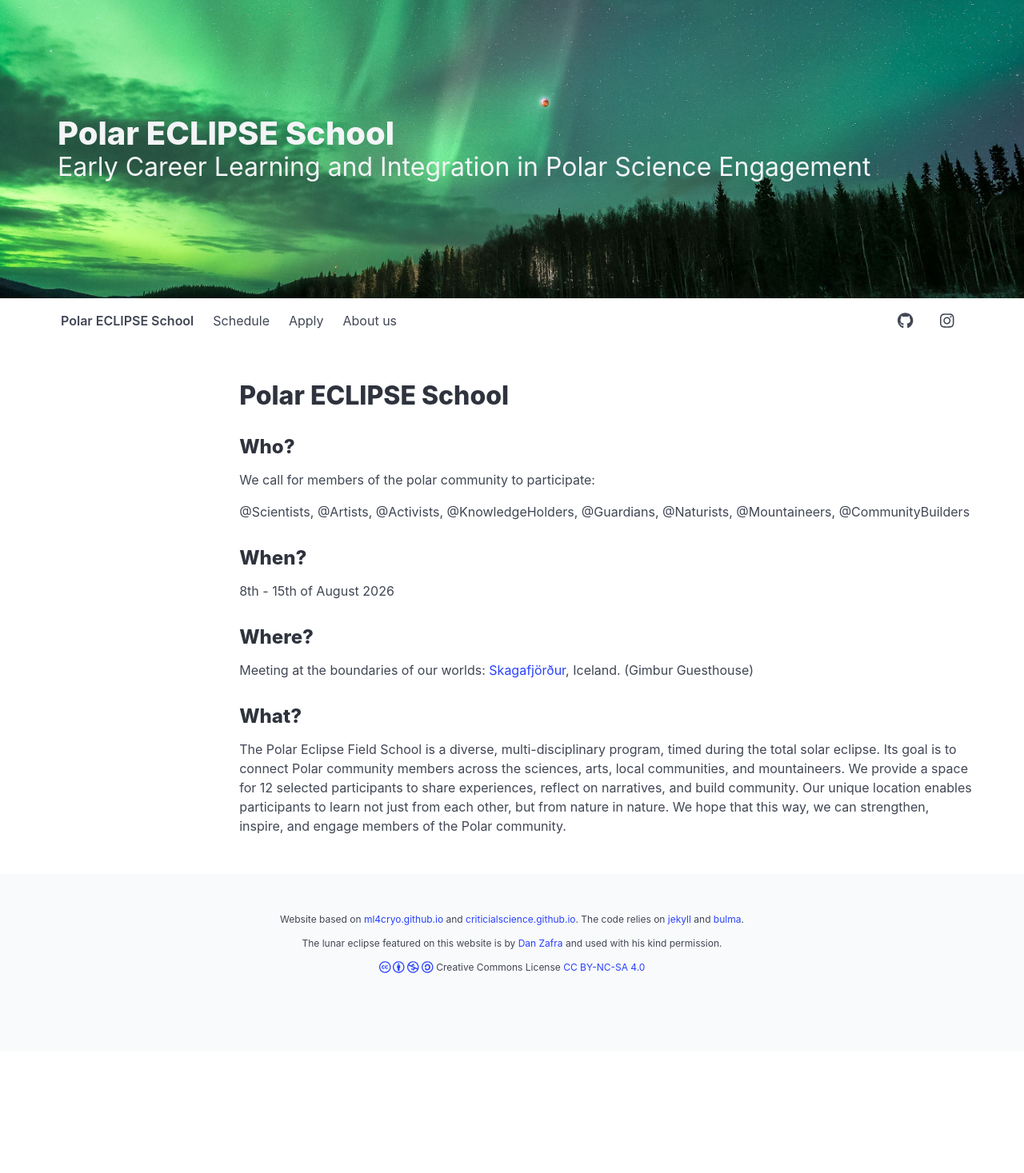
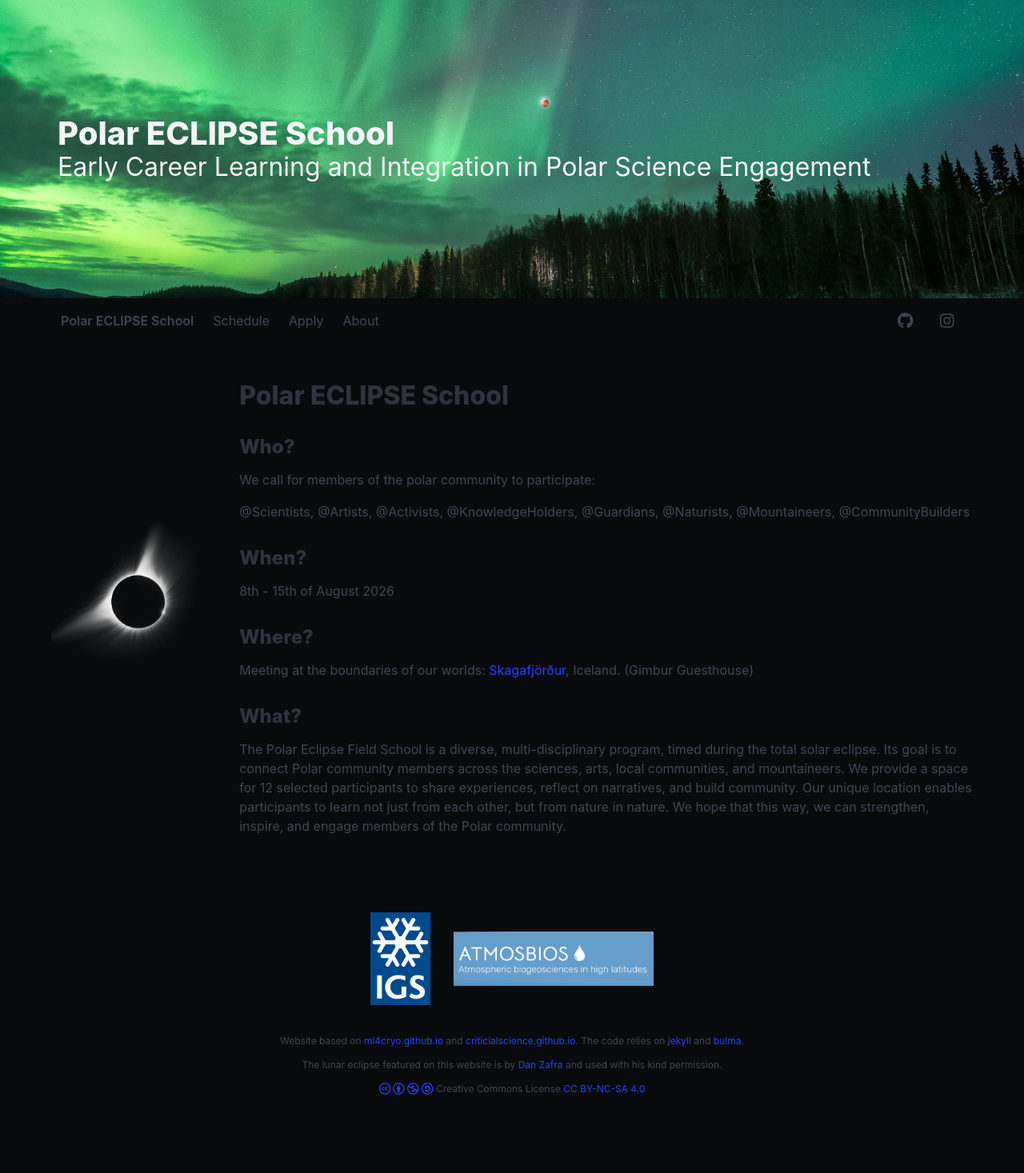
Before and after one commit to polar-eclipse-school/polar-eclipse-school.github.io, a Jekyll site: the page built from index.md, in a window 1280 px wide. Shown: the whole page at 80% size. Built offline with Jekyll 4.4.1, drawn with Linux system fonts in a browser that asks for light colours; a style sheet for code colours, icons or effects is not loaded; before the commit the page ends 1315 px from its top, so only the background shows below that.

Commit message:
make background black. add supporters to footer. add icon.

```diff
--- a/_config.yml
+++ b/_config.yml
@@ -19,6 +19,7 @@ email: julia.kaltenborn[at]mail.mcgill.ca
 description: Website of the Polar ECLIPSE School
 author: Julia Kaltenborn
 url: https://polar-eclipse-school.github.io
+logo: /assets/images/favicon.png
 
 # Custom variables
 hero_image: /assets/images/banner/eclipse_aurora_cropped.jpeg
--- a/_data/navigation.yml
+++ b/_data/navigation.yml
@@ -2,5 +2,5 @@
   link: /schedule
 - name: Apply
   link: /apply
-- name: About us
+- name: About
   link: /about
--- a/_includes/footer.html
+++ b/_includes/footer.html
@@ -1,5 +1,15 @@
-<footer class="footer">
+<footer class="footer has-background-black">
   <div class="content has-text-centered is-size-7">
+    <div class="container">
+      <a href="https://www.igsoc.org/" style="margin-right: 25px;">
+        <img src="assets/images/support/IGS_logo.png" alt="IGS Logo" width="75" align="middle">
+      </a>
+      <a href="https://atmosbios.com/">
+        <img src="assets/images/support/atmosbios_logo.png" alt="ATMOSBIOS Lab Logo" width="250" align="middle">
+      </a>
+    </div>
+    <br>
+    <br>
     {% capture content %}{% include footer.md %}{% endcapture %}
     {{ content | markdownify }}
     <a href="https://creativecommons.org/licenses/by-nc-sa/4.0/">
--- a/_includes/navigation.html
+++ b/_includes/navigation.html
@@ -1,4 +1,4 @@
-<nav class="navbar container" role=navigation>
+<nav class="navbar container has-background-black" role=navigation>
   <div class="navbar-brand">
     <a class="navbar-item" href="/">
       <strong>{{ site.title }}</strong>
--- a/_layouts/main.html
+++ b/_layouts/main.html
@@ -13,18 +13,19 @@
       rel="stylesheet"
       href="https://cdn.rawgit.com/jpswalsh/academicons/master/css/academicons.min.css"
     >
-    <link rel="icon" href="{{ site.favicon | relative_url }}" type="image/x-icon">
+    <link rel="shortcut icon" type="image/png" href="/assets/images/favicon.png">
+    <!--<link rel="icon" href="{{ site.favicon | relative_url }}" type="image/x-icon">-->
     <!--{% feed_meta %}-->
     <script defer src="https://use.fontawesome.com/releases/v6.5.2/js/all.js"></script>
     <script src="/assets/js/navbar-burger.js"></script>
     {% seo %}
   </head>
-  <body>
+  <body class="has-background-black">
 		{% if site.hero_image %}
 			{% include hero.html %}
 		{% endif %}
     {% include navigation.html icon-size="lg" %}
-    <section class="section">
+    <section class="section has-background-black">
       <div class="container">
         {{ content }}
       </div>
```
